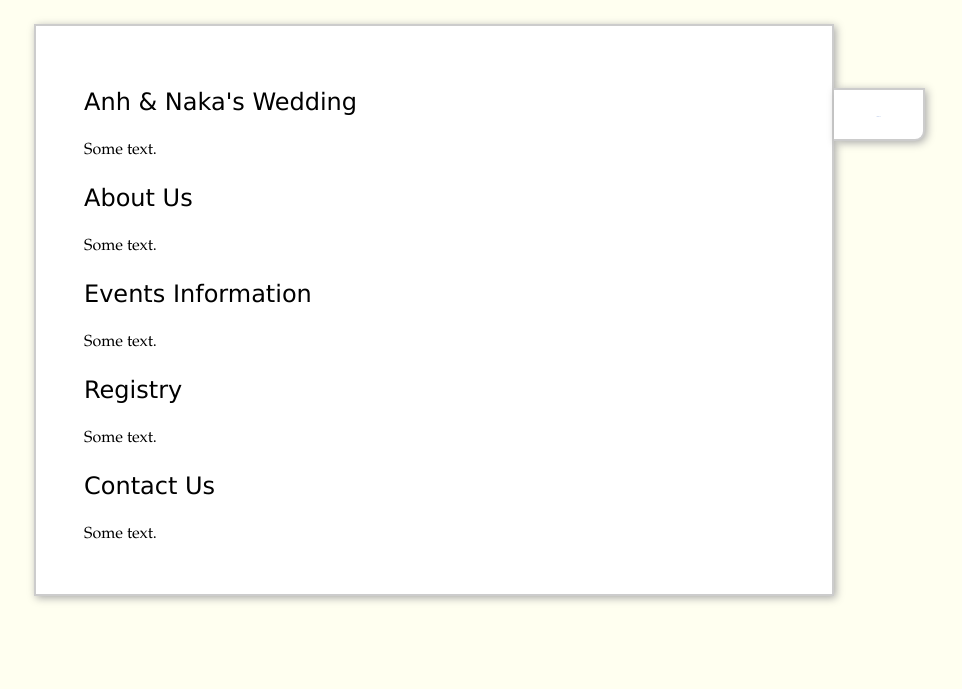
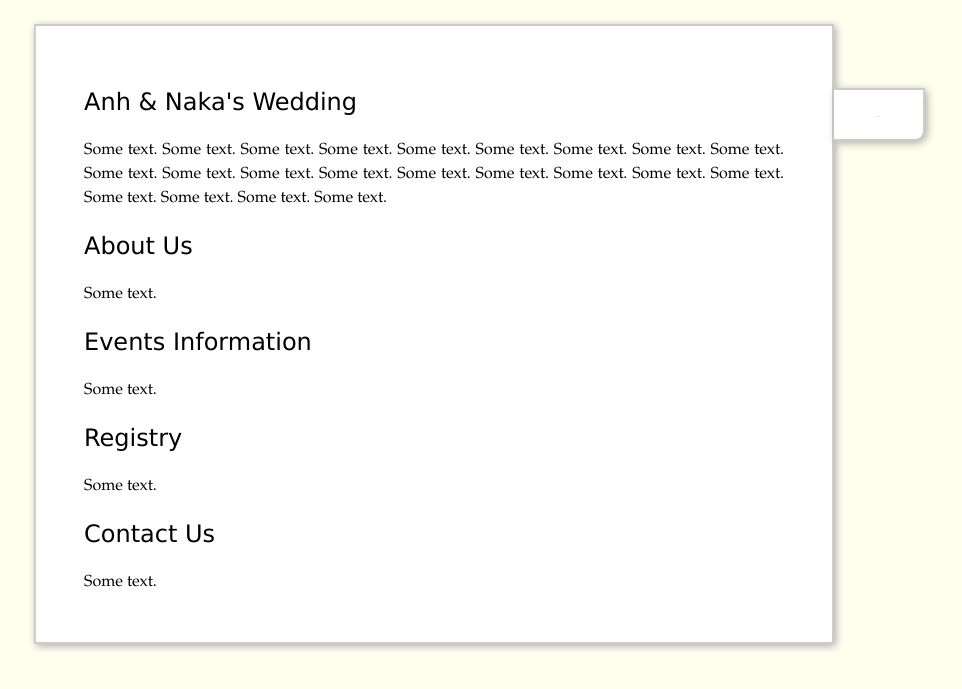
Before and after one commit to trananh/trananh.github.io, a Jekyll site: the page built from wedding/index.html, in a window 1280 px wide. Shown: the top 689 px of the page, without its empty margins (206-1168 px from the left). Built offline with Jekyll 4.4.1, drawn with Linux system fonts in a browser that asks for light colours; nearby versions of some CDN libraries.

Commit message:
Updated wedding page.

```diff
--- a/wedding/index.html
+++ b/wedding/index.html
@@ -24,6 +24,27 @@ title: anh &amp; naka wedding
 
     <h1>Anh &amp; Naka's Wedding</h1>
     <p>
+        Some text.
+        Some text.
+        Some text.
+        Some text.
+        Some text.
+        Some text.
+        Some text.
+        Some text.
+        Some text.
+        Some text.
+        Some text.
+        Some text.
+        Some text.
+        Some text.
+        Some text.
+        Some text.
+        Some text.
+        Some text.
+        Some text.
+        Some text.
+        Some text.
         Some text.
     </p>
 
```
